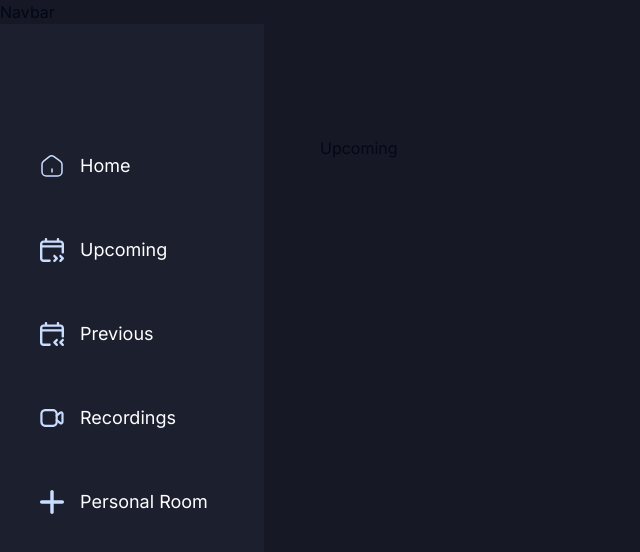
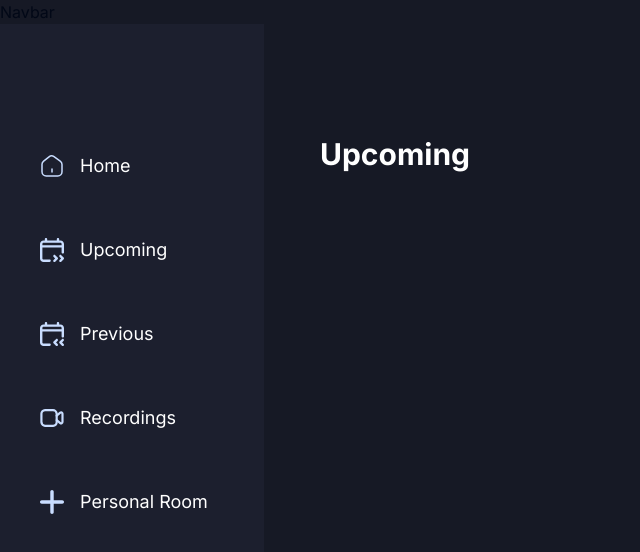
Before and after one commit to egublog/zoom-clone, a Next.js app: page /upcoming in a window 1280 px wide. Shown: the top 552 px of the page, without its empty margins (0-640 px from the left). Built offline with nearby package versions, Linux system fonts and the light colour scheme.

Commit message:
add: Upcomingのタイトル

```diff
--- a/app/(root)/(home)/upcoming/page.tsx
+++ b/app/(root)/(home)/upcoming/page.tsx
@@ -2,7 +2,12 @@ import React from 'react'
 
 const Upcoming = () => {
   return (
-    <div>Upcoming</div>
+    <section className='flex size-full flex-col gap-10 text-white'>
+      <h1 className='text-3xl font-bold'>
+        Upcoming
+      </h1>
+
+    </section>
   )
 }
 
```
